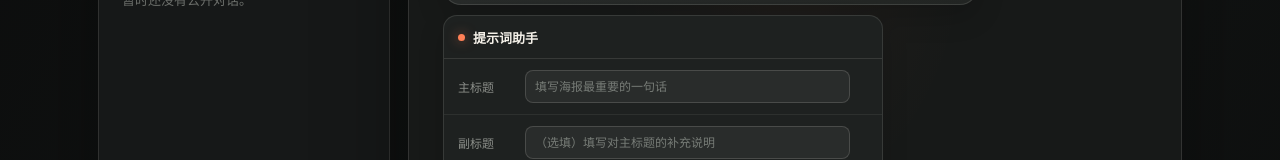
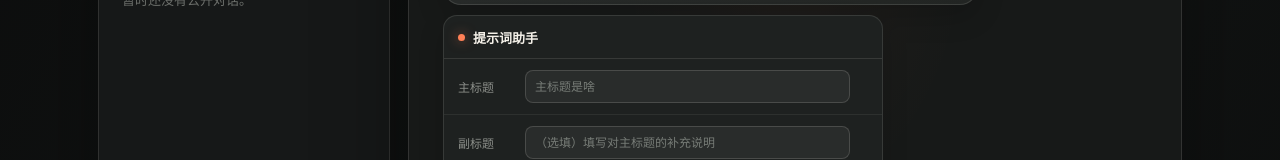
Before and after one commit to iamzwj/richart_clone, a Next.js app: page / in a window 1280 px wide. Shown: the part 180-340 px from the top of the page. Built offline with nearby package versions, Linux system fonts and the light colour scheme.

Commit message:
style: simplify title field placeholder

```diff
--- a/app/page.tsx
+++ b/app/page.tsx
@@ -52,7 +52,7 @@ function isWelcomeMessage(message?: Message): boolean {
   return message?.role === "assistant" && message.content === welcome.content;
 }
 const fieldPlaceholders: Record<keyof Brief, string> = {
-  title: "填写海报最重要的一句话",
+  title: "主标题是啥",
   subtitle: "（选填）填写对主标题的补充说明",
   copy: "（选填）填写需要展示的正文内容",
   supplement: "（选填）填写画面元素、排版或禁用项",
```
